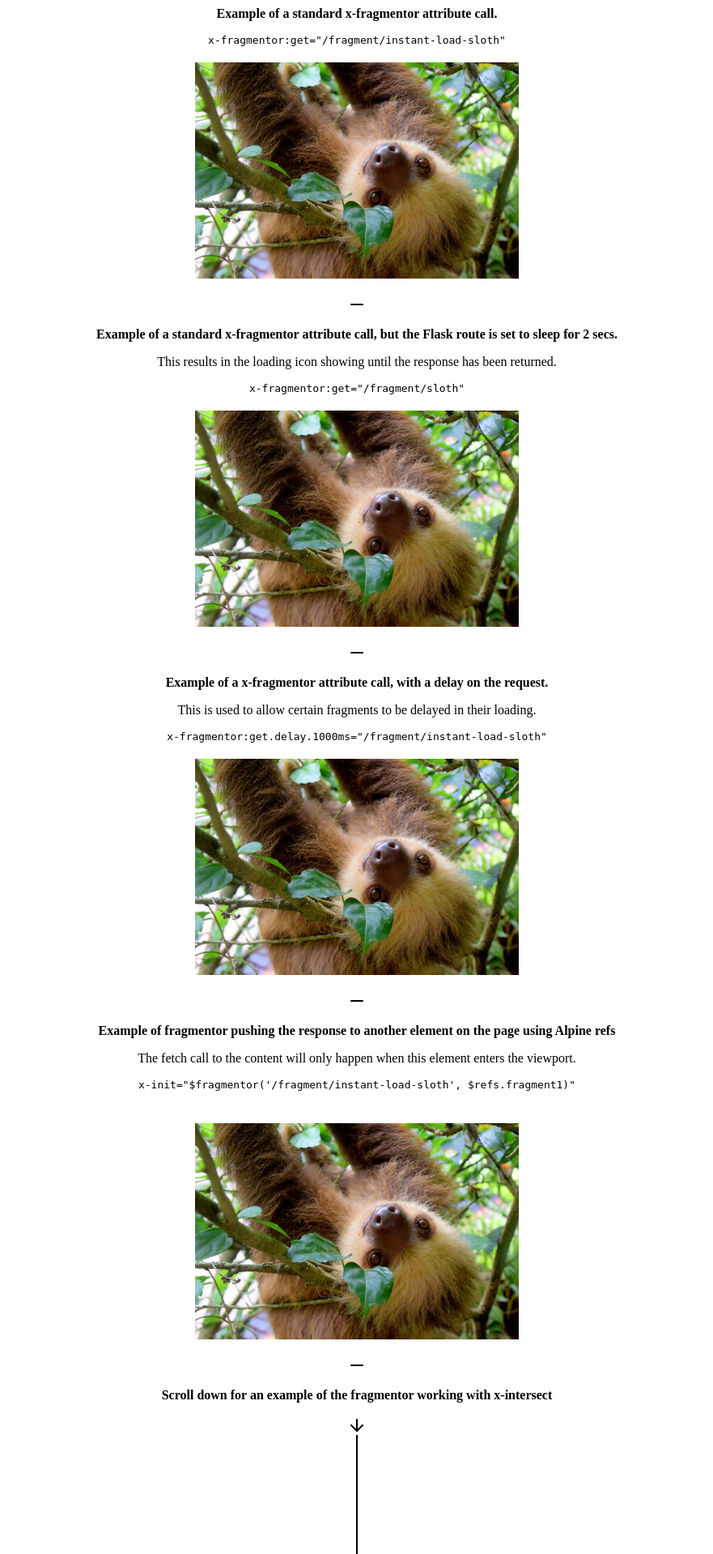
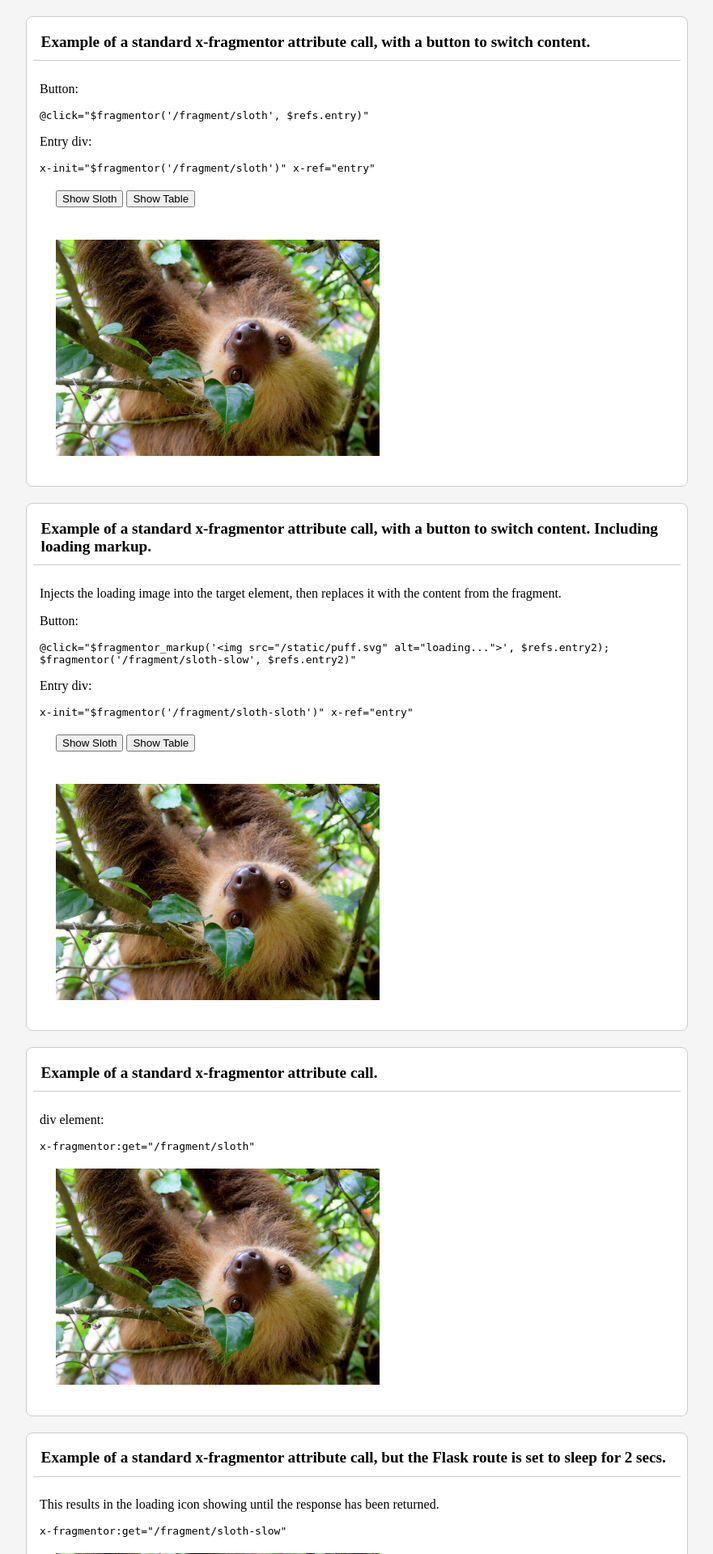
Before and after one commit to CheeseCake87/alpinejs_fragmentor, a Flask app: page / in a window 1280 px wide. Shown: the top 1919 px of the page at 81% size, without its empty margins (199-1080 px from the left). Run offline with Flask 2, Linux system fonts and the light colour scheme.

Commit message:
Cleaned up the way the example app looks. Added fragmentor_markup magic method to give a status visual when loading requests.

```diff
--- a/app.py
+++ b/app.py
@@ -10,14 +10,14 @@ def hello_world():
     return render_template('index.html')
 
 
-@app.route('/fragment/instant-load-sloth')
-def fragment_instant_load_sloth():
+@app.route('/fragment/sloth-slow')
+def fragment_sloth_slow():
+    sleep(2)
     return render_template('fragment_sloth.html')
 
 
 @app.route('/fragment/sloth')
 def fragment_sloth():
-    sleep(2)
     return render_template('fragment_sloth.html')
 
 
@@ -26,5 +26,11 @@ def fragment_table():
     return render_template('fragment_table.html')
 
 
+@app.route('/fragment/table-slow')
+def fragment_table_slow():
+    sleep(2)
+    return render_template('fragment_table.html')
+
+
 if __name__ == '__main__':
     app.run()
--- a/fragmentor/package.json
+++ b/fragmentor/package.json
@@ -1,6 +1,6 @@
 {
     "name": "@uilix/fragmentor",
-    "version": "0.0.5",
+    "version": "0.0.6",
     "description": "Load fragments of HTML using AlpineJS",
     "homepage": "https://github.com/CheeseCake87/alpinejs_fragmentor",
     "repository": {
--- a/static/alpinejs_fragmentor.js
+++ b/static/alpinejs_fragmentor.js
@@ -2,7 +2,6 @@
     function src_default(Alpine) {
 
         Alpine.magic('fragmentor', (el) => (uri, ref) => {
-            console.log('fragmentor', uri, ref);
             if (!ref) {
                 fetch(uri).catch(error => {
                     console.log(error);
@@ -23,6 +22,14 @@
                         });
                     }
                 });
+            }
+        })
+
+        Alpine.magic('fragmentor_markup', (el) => (markup, ref) => {
+            if (!ref) {
+                el.innerHTML = markup;
+            } else {
+                ref.innerHTML = markup;
             }
         })
 
--- a/templates/fragment_table.html
+++ b/templates/fragment_table.html
@@ -1,5 +1,3 @@
-<div style="width: 800px; margin-left: auto; margin-right:auto;">
-
 <!-- table with example data -->
 <table id="example" class="display" style="width: 100%; text-align: left">
     <thead>
@@ -66,5 +64,3 @@
 
     </tbody>
 </table>
-
-</div>
--- a/templates/index.html
+++ b/templates/index.html
@@ -1,7 +1,6 @@
 <html lang="en">
 
 <head>
-
 
     <!-- Alpine Plugins -->
     {#    <script defer src="https://unpkg.com/@uilix/fragmentor@0.0.4/dist/cdn.min.js"></script>#}
@@ -13,111 +12,243 @@
 
     <title>AlpineJS Fragmentor</title>
 
+    <style>
+        body, html {
+            margin: 0;
+            padding: 0;
+            background: whitesmoke;
+        }
+
+        .example-card {
+            border: 1px solid #ccc;
+            width: 800px;
+            margin: 20px auto 0 auto;
+            padding: 0.5em;
+            background: white;
+            border-radius: 0.5em;
+        }
+
+        .example-card-header {
+            padding: 0.6em 0.5em 0.6em 0.5em;
+            font-weight: bold;
+            font-size: 1.2em;
+            border-bottom: 1px solid #ccc;
+        }
+
+        .example-card-body {
+            padding: 0.6em 0.5em 0.6em 0.5em;
+        }
+    </style>
+
 </head>
 
 <body>
 
-<div x-data style="width: 100%; padding-bottom: 50px; text-align: center">
+<div x-data>
 
-    <p><strong>Example of a standard x-fragmentor attribute call.</strong></p>
+
+    {% set loading_image = '<img src="' + url_for('static', filename='puff.svg') + '" alt="loading...">' %}
+
+
+    <div class="example-card">
+
+        <div class="example-card-header">Example of a standard x-fragmentor attribute call, with a button to switch content.</div>
+
+        <div class="example-card-body">
+            <p>Button:</p>
             <code>
-        x-fragmentor:get="/fragment/instant-load-sloth"
+                @click="$fragmentor('/fragment/sloth', $refs.entry)"
             </code>
-    <div style="display: flex; justify-content: center; padding: 20px;" x-fragmentor:get="/fragment/instant-load-sloth">
-        <img src="{{ url_for('static', filename='puff.svg') }}" alt="loading...">
+            <p>Entry div:</p>
+            <code>
+                x-init="$fragmentor('/fragment/sloth')" x-ref="entry"
+            </code>
+
+            <div style="padding: 20px">
+                <button @click="$fragmentor('/fragment/sloth', $refs.entry)">Show Sloth</button>
+                <button @click="$fragmentor('/fragment/table', $refs.entry)">Show Table</button>
             </div>
 
-    <svg xmlns="http://www.w3.org/2000/svg" width="24" height="24" viewBox="0 0 24 24" fill="none" stroke="currentColor" stroke-width="2" stroke-linecap="round"
-         stroke-linejoin="round" class="feather feather-minus">
-        <line x1="5" y1="12" x2="19" y2="12"></line>
-    </svg>
+            <div style="padding: 20px" x-init="$fragmentor('/fragment/sloth')" x-ref="entry">
+                {{ loading_image|safe }}
+            </div>
 
-    <p><strong>Example of a standard x-fragmentor attribute call, but the Flask route is set to sleep for 2 secs.</strong></p>
-    <p>This results in the loading icon showing until the response has been returned.</p>
+        </div>
+    </div>
+
+
+    <div class="example-card">
+
+        <div class="example-card-header">Example of a standard x-fragmentor attribute call, with a button to switch content. Including loading markup.</div>
+
+        <div class="example-card-body">
+
+            <p>Injects the loading image into the target element, then replaces it with the content from the fragment.</p>
+
+
+            <p>Button:</p>
+            <code>
+                @click="$fragmentor_markup('{{ loading_image }}', $refs.entry2); $fragmentor('/fragment/sloth-slow', $refs.entry2)"
+            </code>
+
+            <p>Entry div:</p>
+            <code>
+                x-init="$fragmentor('/fragment/sloth-sloth')" x-ref="entry"
+            </code>
+
+            <div style="padding: 20px;">
+                <button @click="$fragmentor_markup('{{ loading_image }}', $refs.entry2); $fragmentor('/fragment/sloth-slow', $refs.entry2)">
+                    Show Sloth
+                </button>
+                <button @click="$fragmentor_markup('{{ loading_image }}', $refs.entry2); $fragmentor('/fragment/table-slow', $refs.entry2)">
+                    Show Table
+                </button>
+            </div>
+
+            <div style="padding: 20px;" x-init="$fragmentor('/fragment/sloth-slow')" x-ref="entry2">
+                {{ loading_image|safe }}
+            </div>
+
+        </div>
+    </div>
+
+    <div class="example-card">
+
+        <div class="example-card-header">Example of a standard x-fragmentor attribute call.</div>
+
+        <div class="example-card-body">
+            <p>div element:</p>
             <code>
                 x-fragmentor:get="/fragment/sloth"
             </code>
-    <div style="display: flex; justify-content: center; padding: 20px;" x-fragmentor:get="/fragment/sloth">
-        <img src="{{ url_for('static', filename='puff.svg') }}" alt="loading...">
+            <div style="padding: 20px;" x-fragmentor:get="/fragment/sloth">
+                {{ loading_image|safe }}
             </div>
 
-    <svg xmlns="http://www.w3.org/2000/svg" width="24" height="24" viewBox="0 0 24 24" fill="none" stroke="currentColor" stroke-width="2" stroke-linecap="round"
-         stroke-linejoin="round" class="feather feather-minus">
-        <line x1="5" y1="12" x2="19" y2="12"></line>
-    </svg>
+        </div>
+    </div>
 
-    <p><strong>Example of a x-fragmentor attribute call, with a delay on the request.</strong></p>
+
+    <div class="example-card">
+
+        <div class="example-card-header">Example of a standard x-fragmentor attribute call, but the Flask route is set to sleep for 2 secs.</div>
+
+        <div class="example-card-body">
+            <p>This results in the loading icon showing until the response has been returned.</p>
+            <code>
+                x-fragmentor:get="/fragment/sloth-slow"
+            </code>
+            <div style="padding: 20px;" x-fragmentor:get="/fragment/sloth-slow">
+                {{ loading_image|safe }}
+            </div>
+
+        </div>
+    </div>
+
+    <div class="example-card">
+
+        <div class="example-card-header">Example of a x-fragmentor attribute call, with a delay on the request.</div>
+
+        <div class="example-card-body">
             <p>This is used to allow certain fragments to be delayed in their loading.</p>
             <code>
-        x-fragmentor:get.delay.1000ms="/fragment/instant-load-sloth"
+                x-fragmentor:get.delay.1000ms="/fragment/sloth"
             </code>
-    <div style="display: flex; justify-content: center; padding: 20px;" x-fragmentor:get.delay.1000ms="/fragment/instant-load-sloth">
-        <img src="{{ url_for('static', filename='puff.svg') }}" alt="loading...">
+            <div style="padding: 20px;" x-fragmentor:get.delay.1000ms="/fragment/sloth">
+                {{ loading_image|safe }}
             </div>
 
-    <svg xmlns="http://www.w3.org/2000/svg" width="24" height="24" viewBox="0 0 24 24" fill="none" stroke="currentColor" stroke-width="2" stroke-linecap="round"
-         stroke-linejoin="round" class="feather feather-minus">
-        <line x1="5" y1="12" x2="19" y2="12"></line>
-    </svg>
+        </div>
+    </div>
 
-    <p><strong>Example of fragmentor pushing the response to another element on the page using Alpine refs</strong></p>
+
+    <div class="example-card">
+
+        <div class="example-card-header">Example of fragmentor pushing the response to another element on the page using Alpine refs.</div>
+
+        <div class="example-card-body">
             <p>The fetch call to the content will only happen when this element enters the viewport.</p>
             <code>
-        x-init="$fragmentor('/fragment/instant-load-sloth', $refs.fragment1)"
+                x-init="$fragmentor('/fragment/sloth', $refs.fragment1)"
             </code>
 
-    <div style="display: flex; justify-content: center; padding: 20px;" x-init="$fragmentor('/fragment/instant-load-sloth', $refs.fragment1)">
+            <div x-init="$fragmentor('/fragment/sloth', $refs.fragment1)">
 
             </div>
 
-    <div x-ref="fragment1" style="padding-bottom: 20px">
-        <img src="{{ url_for('static', filename='puff.svg') }}" alt="loading...">
+            <div style="padding: 20px;" x-ref="fragment1" style="padding-bottom: 20px">
+                {{ loading_image|safe }}
             </div>
 
-    <svg xmlns="http://www.w3.org/2000/svg" width="24" height="24" viewBox="0 0 24 24" fill="none" stroke="currentColor" stroke-width="2" stroke-linecap="round"
-         stroke-linejoin="round" class="feather feather-minus">
-        <line x1="5" y1="12" x2="19" y2="12"></line>
-    </svg>
+        </div>
+    </div>
 
+    <div class="example-card">
 
-    <p><strong>Scroll down for an example of the fragmentor working with x-intersect</strong></p>
+        <div class="example-card-header">Scroll down for an example of the fragmentor working with x-intersect.</div>
 
+        <div class="example-card-body">
+
+            <div style="text-align: center; width: 100%;">
                 <svg xmlns="http://www.w3.org/2000/svg" width="24" height="24" viewBox="0 0 24 24" fill="none" stroke="currentColor" stroke-width="2"
                      stroke-linecap="round" stroke-linejoin="round" class="feather feather-arrow-down">
                     <line x1="12" y1="5" x2="12" y2="19"></line>
                     <polyline points="19 12 12 19 5 12"></polyline>
                 </svg>
-
-    <div style="height: 2000px; width: 2px; margin: 10px; background: black; margin: 0 auto">
             </div>
 
-    <p><strong>Example of fragmentor working with x-intersect</strong></p>
+            <div style="height: 800px; width: 2px; background: black; margin: 0 auto">
+            </div>
+
+            <div style="text-align: center; width: 100%;">
+                <svg xmlns="http://www.w3.org/2000/svg" width="24" height="24" viewBox="0 0 24 24" fill="none" stroke="currentColor" stroke-width="2"
+                     stroke-linecap="round" stroke-linejoin="round" class="feather feather-arrow-down">
+                    <line x1="12" y1="5" x2="12" y2="19"></line>
+                    <polyline points="19 12 12 19 5 12"></polyline>
+                </svg>
+            </div>
+
+        </div>
+    </div>
+
+    <div class="example-card">
+
+        <div class="example-card-header">Example of fragmentor working with x-intersect.</div>
+
+        <div class="example-card-body">
             <p>The fetch call to the content will only happen when this element enters the viewport.</p>
             <code>
-        x-intersect="$fragmentor('/fragment/sloth')"
+                x-intersect="$fragmentor('/fragment/sloth-slow')"
             </code>
-    <div style="display: flex; justify-content: center; padding: 20px;" x-intersect="$fragmentor('/fragment/sloth')">
-        <img src="{{ url_for('static', filename='puff.svg') }}" alt="loading...">
+            <div style="padding: 20px;" x-intersect="$fragmentor('/fragment/sloth-slow')">
+                {{ loading_image|safe }}
             </div>
 
-    <svg xmlns="http://www.w3.org/2000/svg" width="24" height="24" viewBox="0 0 24 24" fill="none" stroke="currentColor" stroke-width="2" stroke-linecap="round"
-         stroke-linejoin="round" class="feather feather-minus">
-        <line x1="5" y1="12" x2="19" y2="12"></line>
-    </svg>
+        </div>
+    </div>
 
-    <p><strong>Example of fragmentor pushing being combined with x-intersect</strong></p>
-    <p>The fetch call to the content will only happen when this element enters the viewport.</p>
+    <div class="example-card">
+
+        <div class="example-card-header">Example of fragmentor pushing being combined with x-intersect.</div>
+
+        <div class="example-card-body">
+
+            <p>This example is pushing the response to another element using x-ref.</p>
             <code>
-        x-intersect="$fragmentor('/fragment/sloth', $refs.fragment2)"
+                x-intersect="$fragmentor('/fragment/sloth-slow', $refs.fragment2)"
             </code>
 
-    <div style="display: flex; justify-content: center; padding: 20px;" x-intersect="$fragmentor('/fragment/sloth', $refs.fragment2)">
+            <div x-intersect="$fragmentor('/fragment/sloth-slow', $refs.fragment2)">
 
             </div>
 
-    <div x-ref="fragment2">
-        <img src="{{ url_for('static', filename='puff.svg') }}" alt="loading...">
+            <div style="padding: 20px;" x-ref="fragment2">
+                {{ loading_image|safe }}
             </div>
+
+        </div>
+    </div>
+
 
 </div>
 
```
Also changed, not shown: fragmentor/src/index.js (+30 -3 lines), fragmentor/dist/cdn.min.js. Lines whose indentation alone changed are shown as unchanged.
